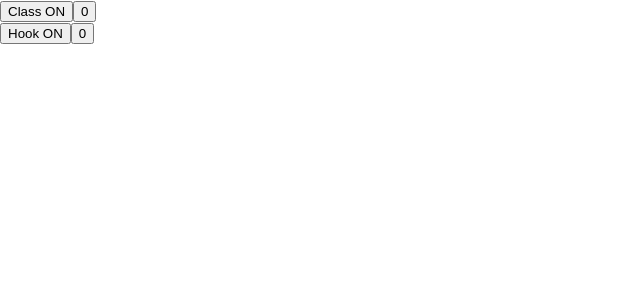
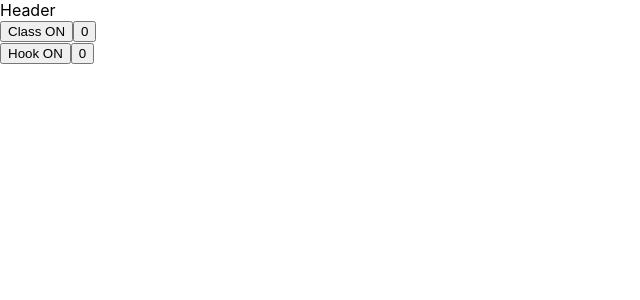
Before and after one commit to szylwythot/w14-react-practices, a React (Create React App) app: page / in a window 1280 px wide. Shown: the top 300 px of the page, without its empty margins (0-640 px from the left). Built offline with nearby package versions, Linux system fonts and the light colour scheme.

Commit message:
initial header

```diff
--- /dev/null
+++ b/src/component/Header.jsx
@@ -0,0 +1,9 @@
+import React from 'react'
+
+function Header() {
+  return (
+    <div>Header</div>
+  );
+}
+
+export default Header;
--- a/src/index.js
+++ b/src/index.js
@@ -3,10 +3,12 @@
 import './index.css';
 import ButtonWithClass from './component/ButtonWithClass';
 import ButtonWithHooks from './component/ButtonWithHook';
+import Header from './component/Header';
 
 const root = ReactDOM.createRoot(document.getElementById('root'));
 root.render(
   <React.StrictMode>
+    <Header />
     <ButtonWithClass />
     <ButtonWithHooks />
   </React.StrictMode>
```
